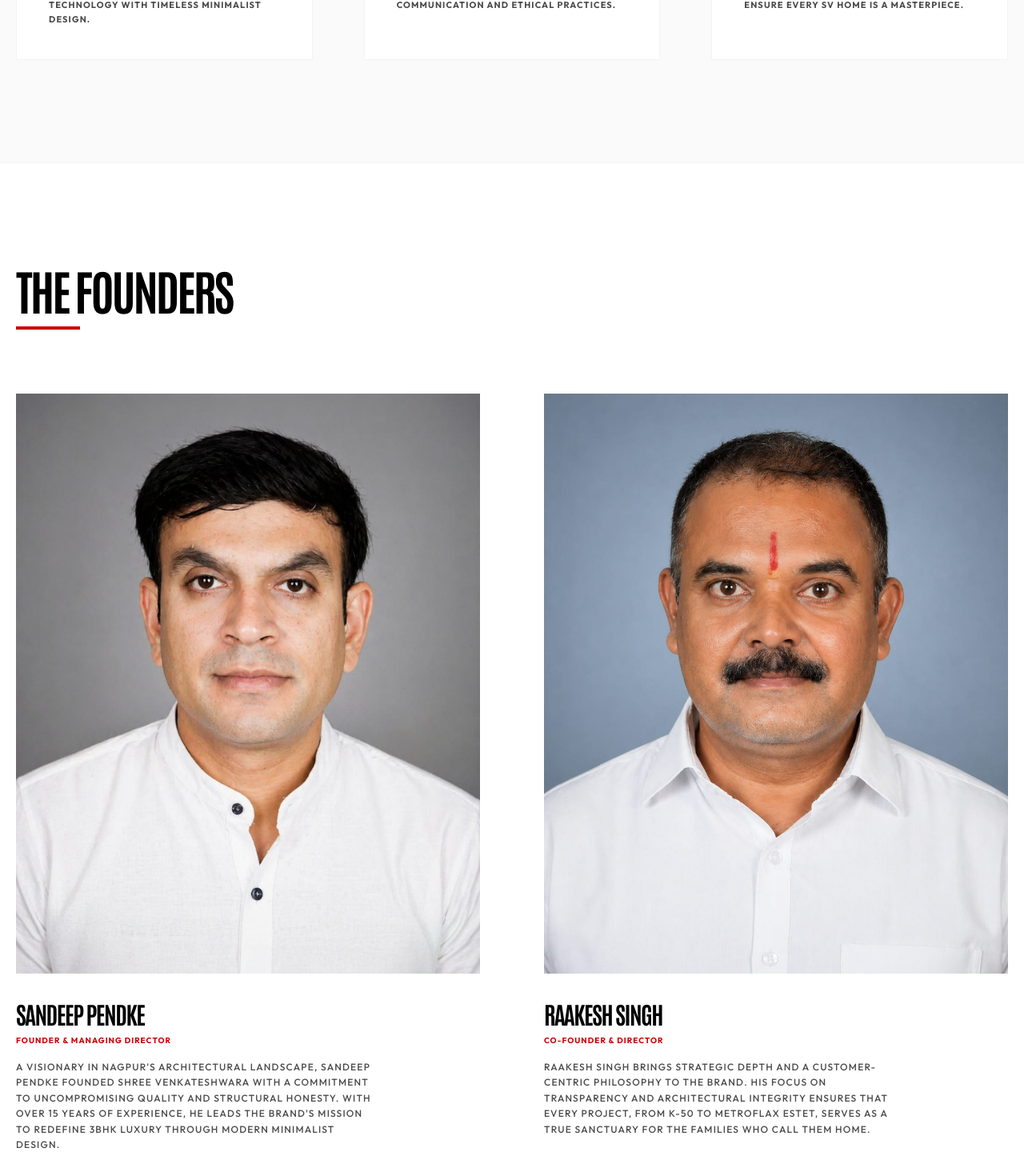
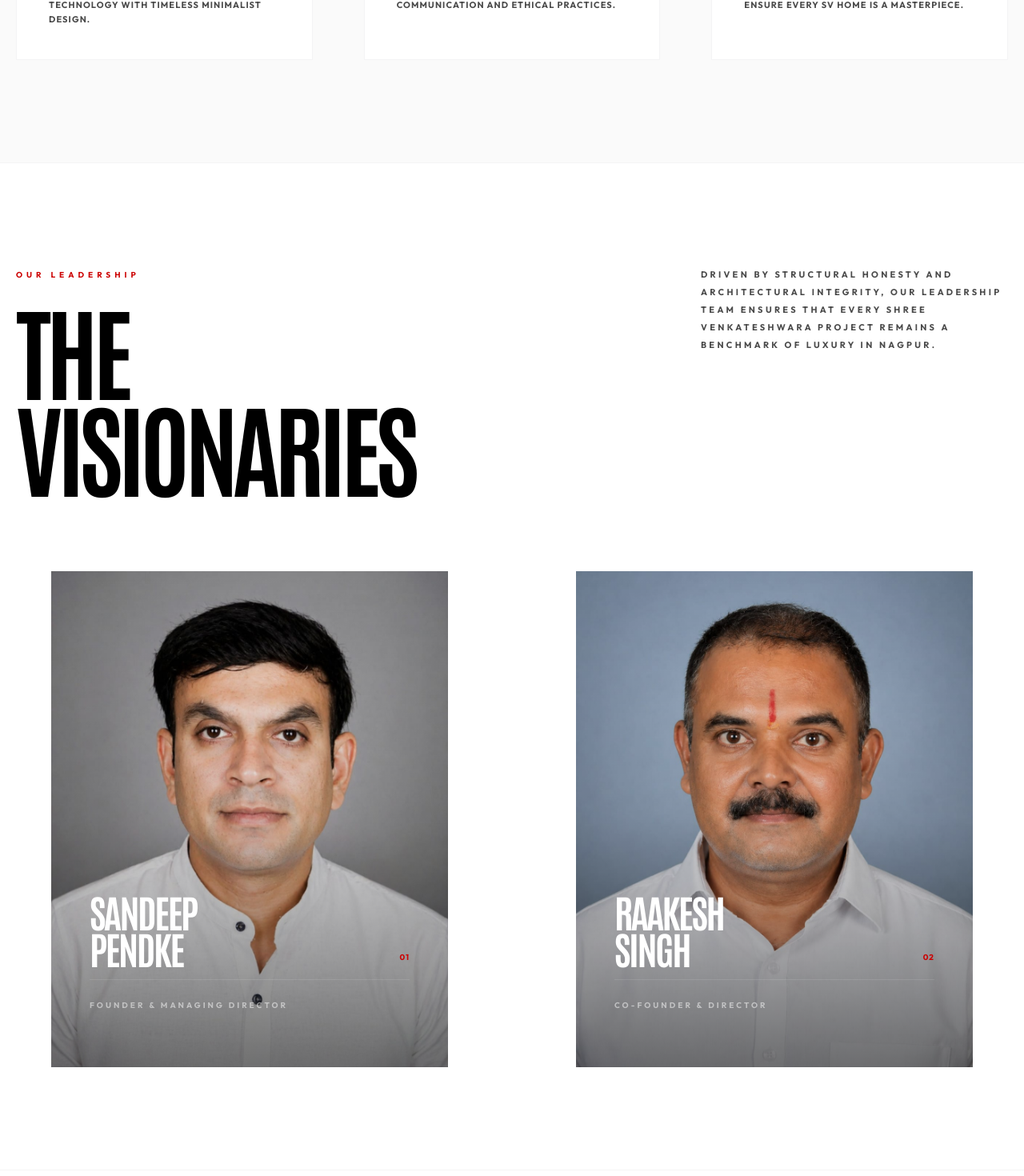
Before and after one commit to Shobhit86630/shree_venkateshwara, a Next.js app: page /brand in a window 1280 px wide. Shown: the part 1258-2728 px from the top of the page at 80% size. Built offline with nearby package versions, Linux system fonts and the light colour scheme.

Commit message:
Founders section

```diff
--- a/package.json
+++ b/package.json
@@ -9,7 +9,9 @@
     "lint": "eslint"
   },
   "dependencies": {
+    "@types/nodemailer": "^8.0.0",
     "next": "16.2.3",
+    "nodemailer": "^8.0.6",
     "react": "19.2.4",
     "react-dom": "19.2.4"
   },
--- a/src/app/brand/page.tsx
+++ b/src/app/brand/page.tsx
@@ -31,7 +31,7 @@
           <h1 className="text-6xl md:text-[8rem] font-heading font-bold tracking-tighter uppercase leading-[0.9] mb-16">
             The Legacy <br /> of Trust
           </h1>
-          <div className="grid grid-cols-1 md:grid-cols-2 gap-20 items-center">
+          <div className="grid grid-cols-1 md:grid-cols-2 gap-20 items-start">
             <div className="relative aspect-[4/3] overflow-hidden bg-brand-grey">
               {images.map((src, idx) => (
                 <div
@@ -56,8 +56,8 @@
               </p>
               <div className="grid grid-cols-2 gap-10 border-t border-zinc-100 pt-10">
                 <div>
-                  <span className="block text-4xl font-heading font-bold uppercase tracking-tighter mb-2">15+</span>
-                  <span className="text-[10px] font-bold uppercase tracking-widest text-brand-dark-grey">Years of Excellence</span>
+                  <span className="block text-4xl font-heading font-bold uppercase tracking-tighter mb-2">25+</span>
+                  <span className="text-[10px] font-bold uppercase tracking-widest text-brand-dark-grey">Experience (since 1999)</span>
                 </div>
                 <div>
                   <span className="block text-4xl font-heading font-bold uppercase tracking-tighter mb-2">500+</span>
@@ -91,42 +91,71 @@
           </div>
         </section>
         <section className="px-2 md:px-5 py-32 max-w-[1400px] mx-auto border-t border-zinc-100">
-          <div className="mb-20">
-            <h2 className="text-4xl md:text-6xl font-heading font-bold tracking-tighter uppercase leading-none mb-4">
-              The Founders
+          <div className="flex flex-col gap-24">
+            {/* Header */}
+            <div className="flex flex-col md:flex-row justify-between items-baseline gap-12">
+              <div>
+                <span className="text-[10px] font-bold uppercase tracking-[0.5em] text-brand-red mb-6 block">Our Leadership</span>
+                <h2 className="text-6xl md:text-[8rem] font-heading font-bold tracking-tighter uppercase leading-[0.95]">
+                  The <br /> Visionaries
                 </h2>
-            <div className="w-20 h-1 bg-brand-red"></div>
               </div>
-          <div className="grid grid-cols-1 md:grid-cols-2 gap-20">
-            <div className="group">
-              <div className="relative aspect-[4/5] overflow-hidden bg-brand-grey transition-all duration-700 mb-8">
-                <Image
-                  src="/Sandeep Pendke.png"
-                  alt="Sandeep Pendke"
-                  fill
-                  className="object-cover"
-                />
-              </div>
-              <h3 className="text-3xl font-heading font-bold uppercase tracking-tighter mb-2">Sandeep Pendke</h3>
-              <p className="text-[10px] font-bold uppercase tracking-widest text-brand-red mb-4">Founder & Managing Director</p>
-              <p className="text-[12px] font-medium uppercase tracking-widest text-brand-dark-grey leading-relaxed max-w-md">
-                A visionary in Nagpur&apos;s architectural landscape, Sandeep Pendke founded Shree Venkateshwara with a commitment to uncompromising quality and structural honesty. With over 15 years of experience, he leads the brand&apos;s mission to redefine 3BHK luxury through modern minimalist design.
+              <div className="max-w-sm">
+                <p className="text-[11px] font-bold uppercase tracking-[0.3em] text-brand-dark-grey leading-loose">
+                  Driven by structural honesty and architectural integrity, our leadership team ensures that every Shree Venkateshwara project remains a benchmark of luxury in Nagpur.
                 </p>
               </div>
-            <div className="group">
-              <div className="relative aspect-[4/5] overflow-hidden bg-brand-grey transition-all duration-700 mb-8">
+            </div>
+
+            {/* Founders Grid */}
+            <div className="grid grid-cols-1 md:grid-cols-2 gap-24 md:gap-40 max-w-6xl mx-auto w-full">
+              {[
+                {
+                  name: "Sandeep Pendke",
+                  role: "Founder & Managing Director",
+                  img: "/Sandeep Pendke.png",
+                  bio: "A visionary with over 25 years of experience in structural engineering and real estate development."
+                },
+                {
+                  name: "Raakesh Singh",
+                  role: "Co-Founder & Director",
+                  img: "/Raakesh Singh.png",
+                  bio: "Expert in project management and operations, ensuring the highest standards of construction quality."
+                }
+              ].map((founder, i) => (
+                <div key={i} className="group cursor-default relative overflow-hidden">
+                  <div className="relative aspect-[4/5] transition-all duration-700">
                     <Image
-                  src="/Raakesh Singh.png"
-                  alt="Raakesh Singh"
+                      src={founder.img}
+                      alt={founder.name}
                       fill
-                  className="object-cover"
+                      className="object-cover transition-transform duration-1000 group-hover:scale-105"
                     />
+
+                    {/* Overlay Gradient */}
+                    <div className="absolute inset-0 bg-gradient-to-t from-black/90 via-black/20 to-transparent opacity-60 group-hover:opacity-90 transition-opacity duration-700"></div>
+
+                    {/* Overlapping Text Content */}
+                    <div className="absolute inset-x-0 bottom-0 p-8 md:p-12 flex flex-col gap-6 translate-y-12 group-hover:translate-y-0 transition-all duration-700 ease-out">
+                      <div className="flex justify-between items-end border-b border-white/10 pb-4">
+                        <h3 className="text-4xl md:text-5xl font-heading font-bold uppercase tracking-tighter text-white leading-[0.95]">
+                          {founder.name.split(' ').map((word, idx) => (
+                            <span key={idx} className="block">{word}</span>
+                          ))}
+                        </h3>
+                        <span className="text-[10px] font-bold uppercase tracking-widest text-brand-red pb-1">0{i+1}</span>
                       </div>
-              <h3 className="text-3xl font-heading font-bold uppercase tracking-tighter mb-2">Raakesh Singh</h3>
-              <p className="text-[10px] font-bold uppercase tracking-widest text-brand-red mb-4">Co-Founder & Director</p>
-              <p className="text-[12px] font-medium uppercase tracking-widest text-brand-dark-grey leading-relaxed max-w-md">
-                Raakesh Singh brings strategic depth and a customer-centric philosophy to the brand. His focus on transparency and architectural integrity ensures that every project, from K-50 to Metroflax Estet, serves as a true sanctuary for the families who call them home.
+
+                      <div className="flex flex-col gap-4">
+                        <p className="text-[10px] font-bold uppercase tracking-[0.3em] text-white/50">{founder.role}</p>
+                        <p className="text-[11px] font-medium uppercase tracking-widest text-white/70 leading-relaxed max-w-xs opacity-0 group-hover:opacity-100 transition-all duration-700 delay-100">
+                          {founder.bio}
                         </p>
+                      </div>
+                    </div>
+                  </div>
+                </div>
+              ))}
             </div>
           </div>
         </section>
--- a/src/app/portfolio/page.tsx
+++ b/src/app/portfolio/page.tsx
@@ -50,7 +50,7 @@
           </h1>
           <div className="flex flex-col md:flex-row justify-between items-start gap-8 border-t border-zinc-100 pt-12">
             <p className="text-[11px] font-bold uppercase tracking-[0.4em] text-brand-dark-grey max-w-sm">
-              Explore our legacy of 100+ completed projects—where architectural honesty meets modern luxury.
+              Explore our legacy of 100+ completed projects since 1999—where architectural honesty meets modern luxury.
             </p>
             <div className="flex items-center gap-6">
               <div className="h-[1px] w-12 bg-zinc-200"></div>
--- a/src/components/ContactForm.tsx
+++ b/src/components/ContactForm.tsx
@@ -17,13 +17,25 @@
     if (!validate()) return setStatus("error");
     setStatus("sending");
 
-    // Placeholder: currently no backend — simulate success
-    setTimeout(() => {
+    try {
+      const response = await fetch("/api/contact", {
+        method: "POST",
+        headers: {
+          "Content-Type": "application/json",
+        },
+        body: JSON.stringify({ name, email, message }),
+      });
+
+      if (!response.ok) throw new Error("Failed to send");
+
       setStatus("sent");
       setName("");
       setEmail("");
       setMessage("");
-    }, 700);
+    } catch (error) {
+      console.error("Submission error:", error);
+      setStatus("error");
+    }
   }
 
   return (
--- a/src/components/Footer.tsx
+++ b/src/components/Footer.tsx
@@ -39,7 +39,7 @@
                 <a href="mailto:venturesshreevenkateshwara@gmail.com" className="underline hover:text-brand-red transition-colors block break-words">venturesshreevenkateshwara@gmail.com</a>
               </div>
               <div>
-                <span className="block text-[8px] text-zinc-400 mb-1">Phone</span>
+                <span className="block text-[8px] text-zinc-400 mb-1">Contact</span>
                 <span>+91 9145669964 <br /> +91 9850815881</span>
               </div>
               <div>
```
Also changed, not shown: src/app/api/contact/route.ts (added, +44 -0 lines), src/app/page.tsx (+20 -14 lines), 1 other file (tests, documents, lock files or other folders). Lines whose indentation alone changed are shown as unchanged.
